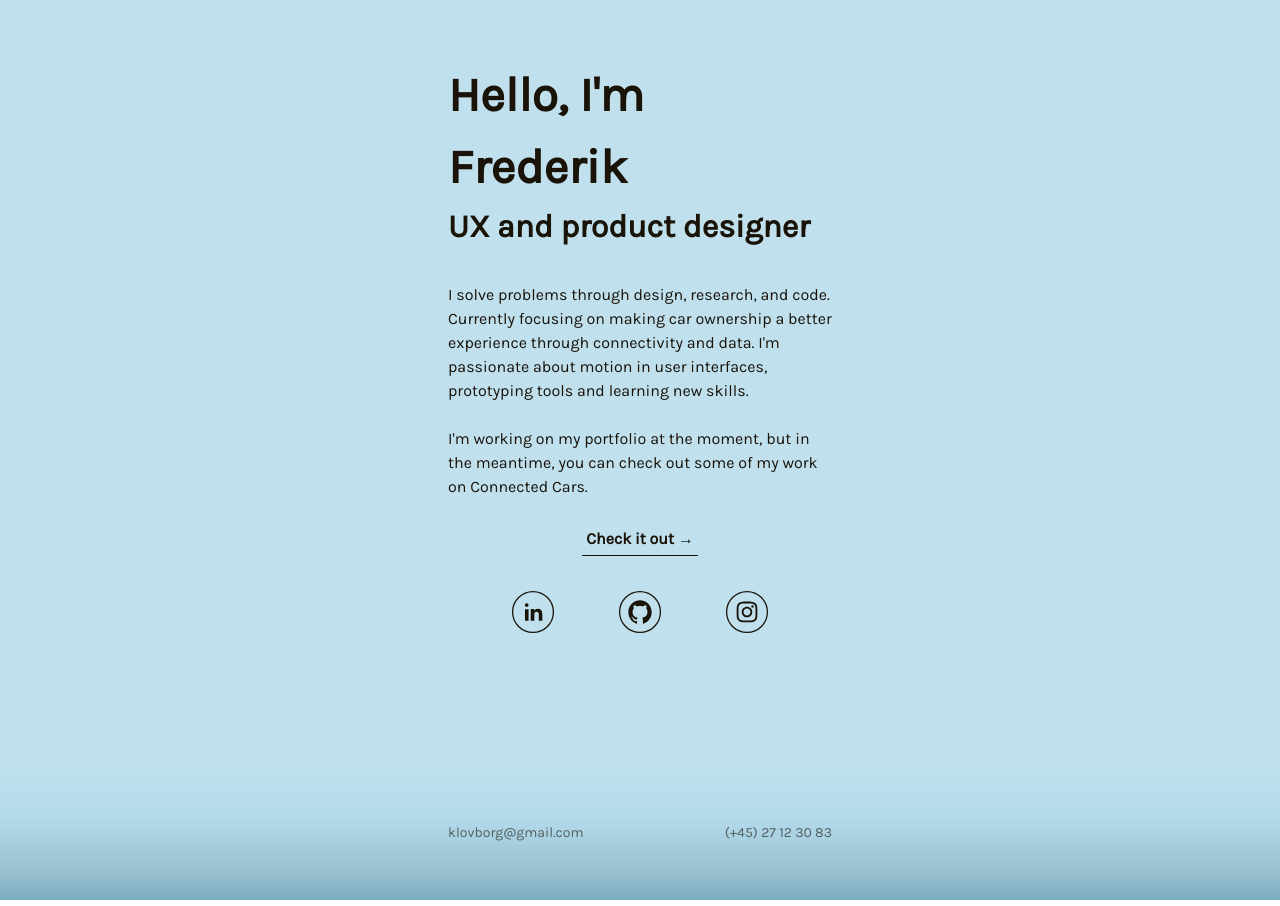
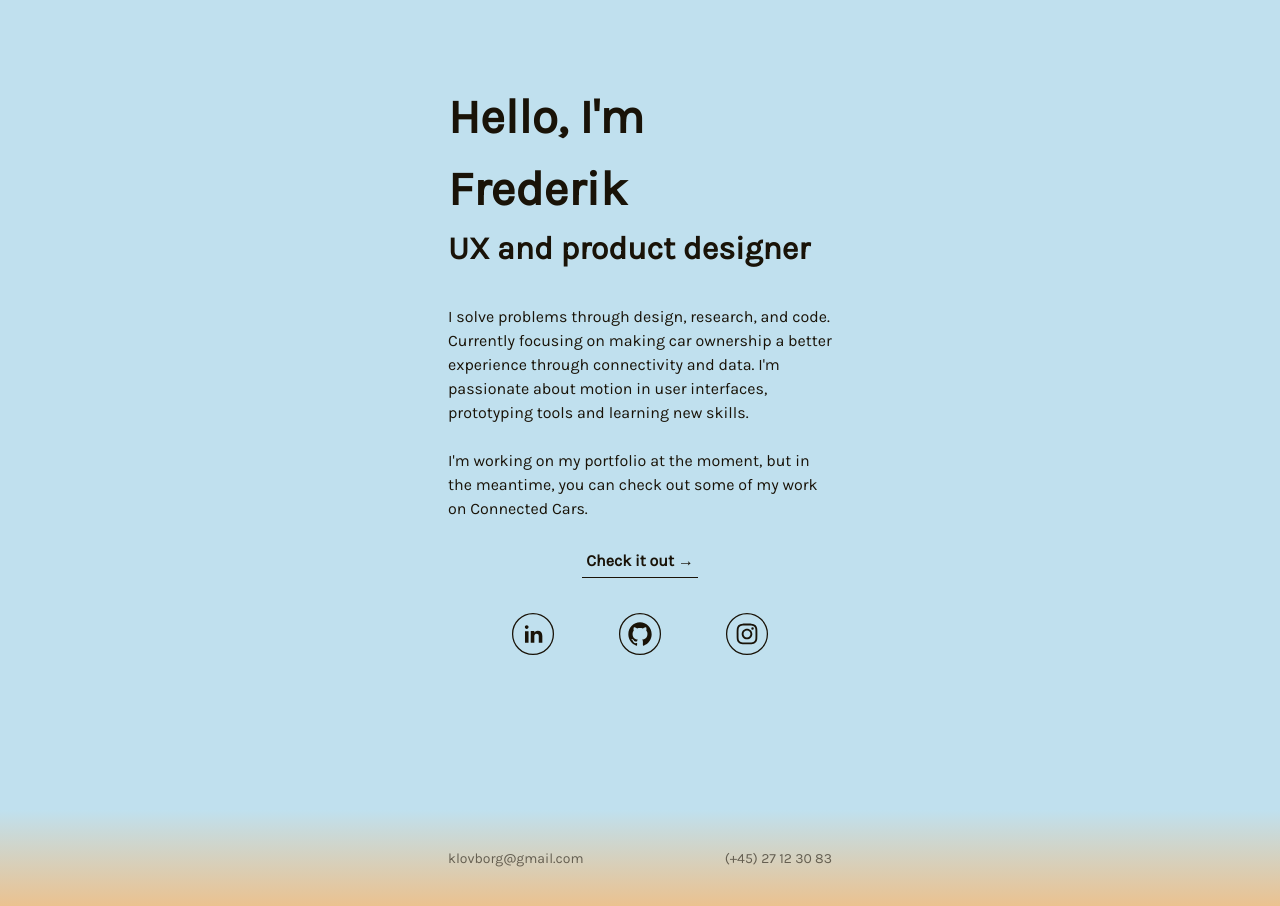
Before and after one commit to frebliklo/frebliklo.github.io, a Jekyll site: the page built from index.html, in a window 1280 px wide. Built offline with Jekyll 4.4.1, drawn with Linux system fonts in a browser that asks for light colours.

Commit message:
layout fix

```diff
--- a/assets/_scss/_layout/_footer.scss
+++ b/assets/_scss/_layout/_footer.scss
@@ -3,21 +3,20 @@
   flex-direction: column;
   align-items: center;
   width: 100vw;
-  height: 15vh;
   background-image:
     linear-gradient(
       to bottom,
       rgba($color-primary,.5) 0%,
-      rgba($color-primary,.6) 40%,
-      rgba($color-primary-dark,.6) 83%,
-      rgba($color-primary-dark,.75) 100%,
+      // rgba($color-primary,.6) 40%,
+      // rgba($color-primary,.7) 83%,
+      rgba(#D78521,.5) 100%,
     );
 
   &__contact {
     display: flex;
     justify-content: space-between;
     align-items: center;
-    height: 100%;
+    min-height: 9.6rem;
     width: 30%;
 
     @include respond(tab-land) {
--- a/assets/_scss/_layout/_landing.scss
+++ b/assets/_scss/_layout/_landing.scss
@@ -4,7 +4,7 @@
   justify-content: center;
   align-items: center;
   width: 100vw;
-  height: 85vh;
+  min-height: 90vh;
   background-color: rgba($color-primary,.5);
 
   @include respond(phone) {
```
